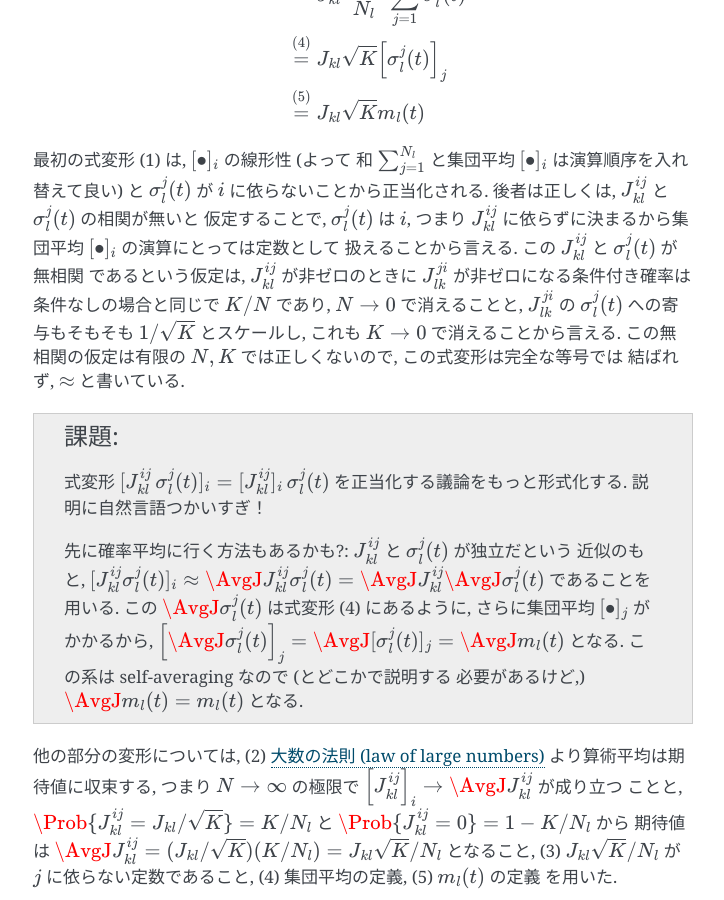
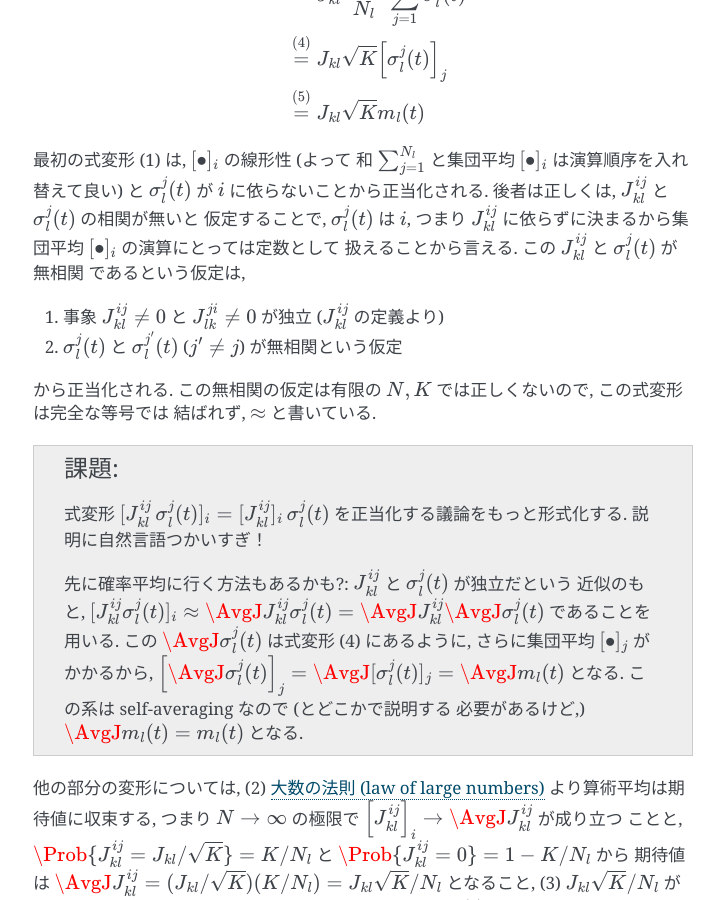
Before and after one commit to tkf/balance-tutorial-ja, a Sphinx documentation site: the page built from source/binary_network/fluctuations_of_input.rst, in a window 1280 px wide and 900 px high, scrolled down 952 px. Shown: the whole window, without its empty margins (387-1111 px from the left). Built offline with Sphinx 7.4.7, drawn with Linux system fonts in a browser that asks for light colours; formulas are drawn with MathJax 3.

Commit message:
J_kl^ij と \sigma_l^j が無相関であることの説明を修正

```diff
--- a/source/binary_network/fluctuations_of_input.rst
+++ b/source/binary_network/fluctuations_of_input.rst
@@ -92,10 +92,14 @@ i
 仮定することで, :math:`\sigma_l^j(t)` は :math:`i`, つまり :math:`J_{kl}^{ij}`
 に依らずに決まるから集団平均 :math:`[ \bullet ]_i` の演算にとっては定数として
 扱えることから言える. この :math:`J_{kl}^{ij}` と :math:`\sigma_l^j(t)` が無相関
-であるという仮定は, :math:`J_{kl}^{ij}` が非ゼロのときに :math:`J_{lk}^{ji}`
-が非ゼロになる条件付き確率は条件なしの場合と同じで :math:`K/N` であり, :math:`N \to 0`
-で消えることと, :math:`J_{lk}^{ji}` の :math:`\sigma_l^j(t)` への寄与もそもそも
-:math:`1/\sqrt K` とスケールし, これも :math:`K \to 0` で消えることから言える.
+であるという仮定は,
+
+1. 事象 :math:`J_{kl}^{ij} \neq 0` と :math:`J_{lk}^{ji} \neq 0` が独立
+   (:math:`J_{kl}^{ij}` の定義より)
+2. :math:`\sigma_l^j(t)` と :math:`\sigma_l^{j'}(t)` (:math:`j' \neq j`)
+   が無相関という仮定
+
+から正当化される.
 この無相関の仮定は有限の :math:`N, K` では正しくないので, この式変形は完全な等号では
 結ばれず, :math:`\approx` と書いている.
 
```
